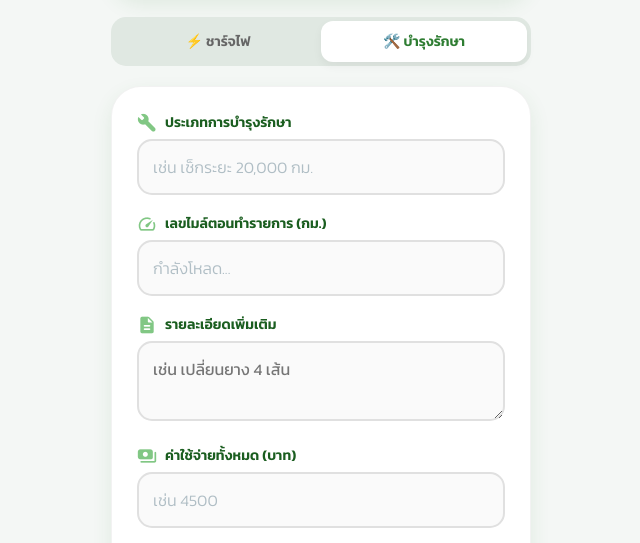
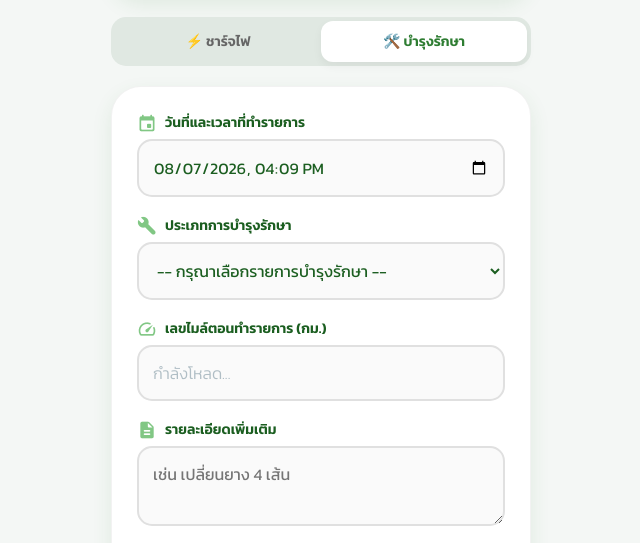
Before and after one commit to wisnuwatp-pixel/mix.github.io, a plain HTML site: page index.html in a window 1280 px wide. Both pictures are taken after a click on the button "🛠️ บำรุงรักษา". Shown: the part 182-725 px from the top of the page, without its empty margins (319-959 px from the left). Drawn offline with Linux system fonts and the light colour scheme; no server answers.

Commit message:
my secon commit

```diff
--- a/index.html
+++ b/index.html
@@ -200,7 +200,12 @@
             <div id="formView" class="view-section active">
 
                 <!-- ฟอร์มชาร์จไฟ -->
+
                 <form id="chargeForm" class="form-section active">
+                    <div class="input-group">
+                        <label><span class="material-icons-round input-icon">event</span>วันที่และเวลาที่ชาร์จ</label>
+                        <input type="datetime-local" id="charge_timestamp" required style="width: 100%; padding: 14px; border: 2px solid #e0e0e0; border-radius: 15px; font-size: 16px; font-family: 'Kanit', sans-serif; color: var(--text-dark); background: #fafafa; outline: none;">
+                    </div>
                     <div class="input-group">
                         <label><span class="material-icons-round input-icon">place</span>ชื่อสถานี / โลเคชั่น</label>
                         <input type="text" id="charge_location" required placeholder="เช่น ปั๊ม ปตท. สาขาเจริญกรุง">
@@ -233,8 +238,20 @@
                 <!-- ฟอร์มบำรุงรักษา -->
                 <form id="maintenanceForm" class="form-section">
                     <div class="input-group">
+                        <label><span class="material-icons-round input-icon">event</span>วันที่และเวลาที่ทำรายการ</label>
+                        <input type="datetime-local" id="m_timestamp" required style="width: 100%; padding: 14px; border: 2px solid #e0e0e0; border-radius: 15px; font-size: 16px; font-family: 'Kanit', sans-serif; color: var(--text-dark); background: #fafafa; outline: none;">
+                    </div>
+                    <div class="input-group">
                         <label><span class="material-icons-round input-icon">build</span>ประเภทการบำรุงรักษา</label>
-                        <input type="text" id="m_serviceType" required placeholder="เช่น เช็กระยะ 20,000 กม.">
+                        <select id="m_serviceType" required style="width: 100%; padding: 14px; border: 2px solid #e0e0e0; border-radius: 15px; font-size: 16px; font-family: 'Kanit', sans-serif; color: var(--text-dark); background: #fafafa; outline: none;" onchange="checkServiceType(this.value)">
+                            <option value="" disabled selected>-- กรุณาเลือกรายการบำรุงรักษา --</option>
+                            <option value="เช็กระยะตามกำหนด">เช็กระยะตามกำหนด</option>
+                            <option value="เปลี่ยนยาง / สลับยาง">เปลี่ยนยาง / สลับยาง</option>
+                            <option value="เปลี่ยนไส้กรองแอร์">เปลี่ยนไส้กรองแอร์</option>
+                            <option value="เปลี่ยนใบปัดน้ำฝน">เปลี่ยนใบปัดน้ำฝน</option>
+                            <option value="ตรวจสอบระบบเบรก">ตรวจสอบระบบเบรก</option>
+                            <option value="อื่นๆ (ระบุในรายละเอียด)">อื่นๆ (ระบุในรายละเอียด)</option>
+                        </select>
                     </div>
                     <div class="input-group">
                         <label><span class="material-icons-round input-icon">speed</span>เลขไมล์ตอนทำรายการ (กม.)</label>
@@ -278,6 +295,15 @@
         let currentMainView = 'form';
 
         window.addEventListener('DOMContentLoaded', () => {
+            // เซ็ตค่าช่องวันที่/เวลาให้เป็นปัจจุบันตอนเปิดเว็บ
+            const now = new Date();
+            now.setMinutes(now.getMinutes() - now.getTimezoneOffset());
+            const isoString = now.toISOString().slice(0, 16);
+
+            document.getElementById('charge_timestamp').value = isoString;
+            document.getElementById('m_timestamp').value = isoString;
+
+            // โค้ดดึงไมล์ล่าสุด (อันเดิม)
             fetch(scriptURL + '?action=getLastOdometer')
                 .then(res => res.json())
                 .then(data => {
@@ -287,7 +313,6 @@
                     }
                 });
         });
-
         function switchMainView(view) {
             currentMainView = view;
             const formView = document.getElementById('formView');
```
